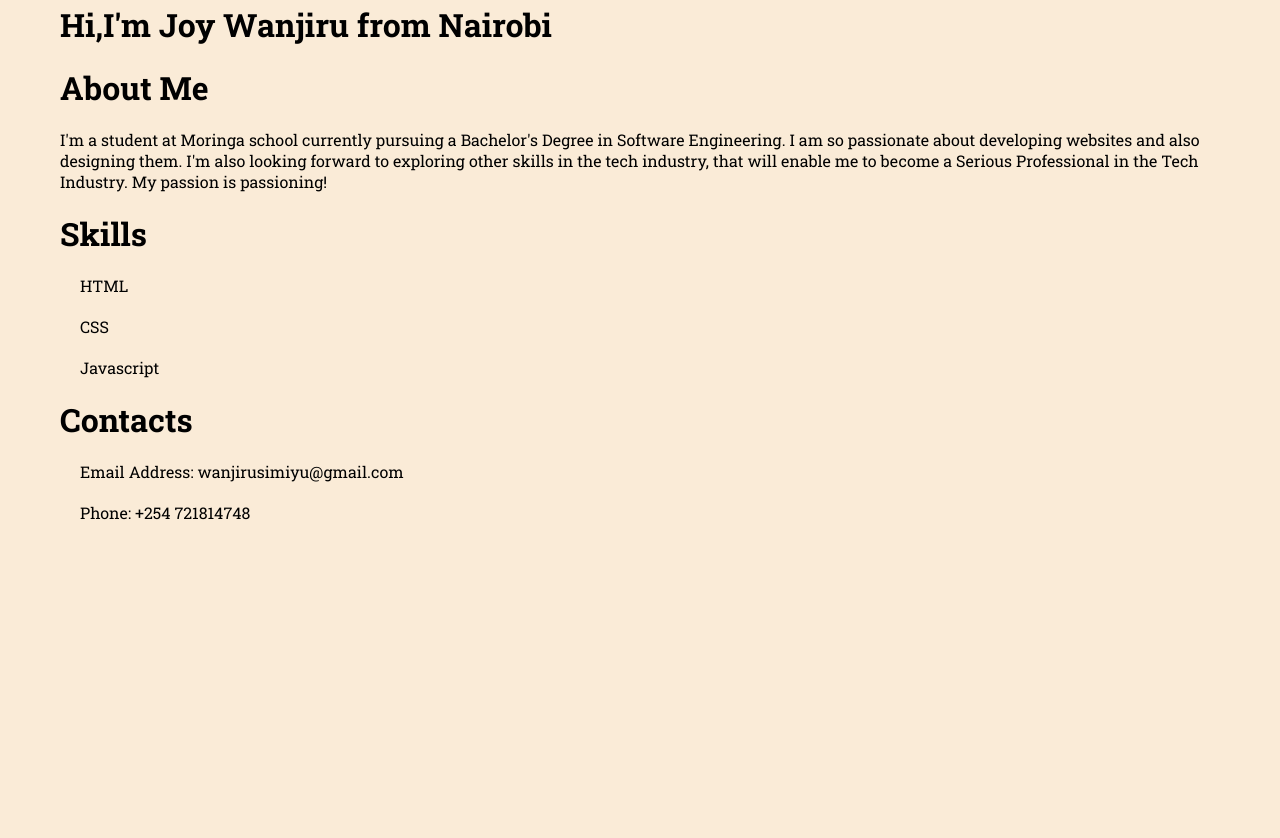
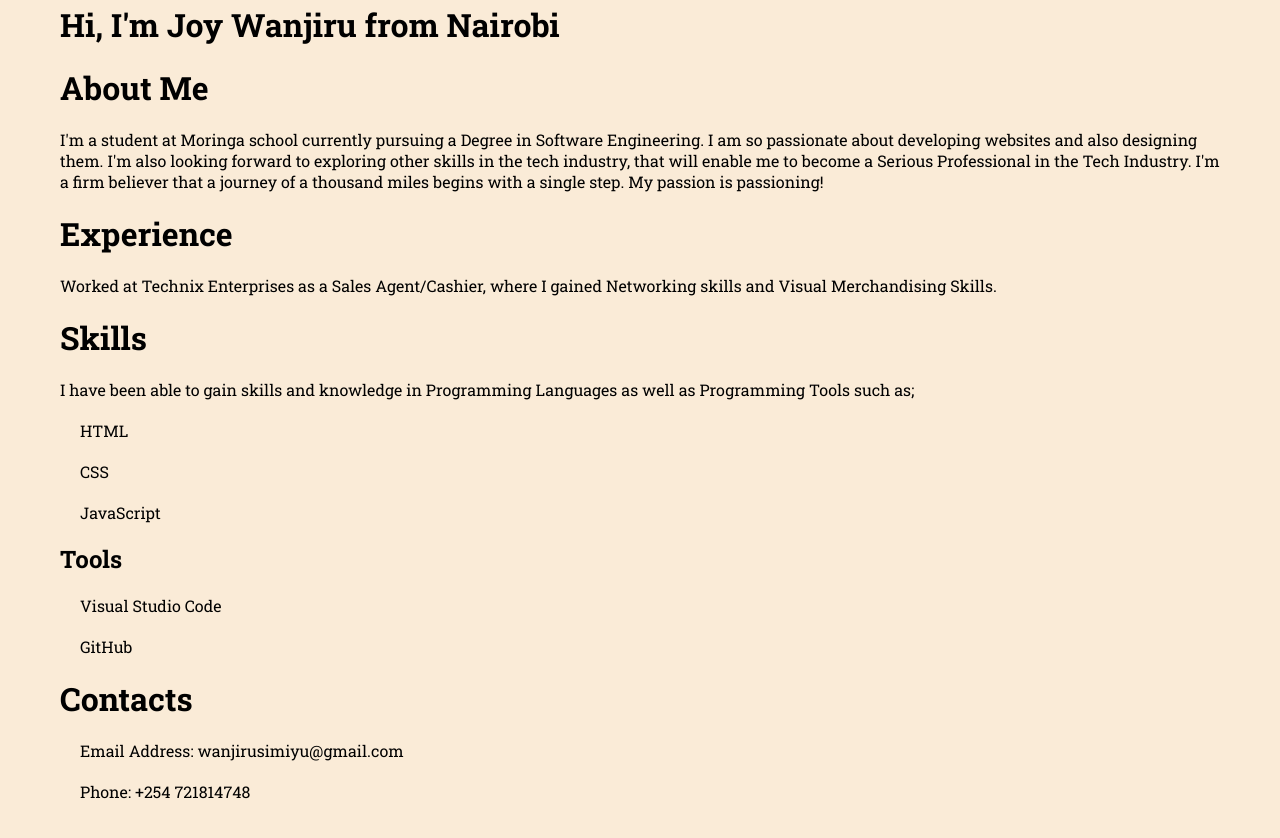
Before and after one commit to Wanjirusimiyu/chara-project, a plain HTML site: page index.html in a window 1280 px wide. Shown: the part 798-1636 px from the top of the page. Before the commit the page ends 1361 px from the top, so only its background shows below. Drawn offline with Linux system fonts and the light colour scheme.

Commit message:
modified

```diff
--- a/index.html
+++ b/index.html
@@ -1,24 +1,29 @@
 <!DOCTYPE html>
 <html lang="en">
+
 <head>
     <meta charset="UTF-8">
     <meta name="viewport" content="width=device-width, initial-scale=1.0">
     <!--Google fonts -->
     <link rel="preconnect" href="https://fonts.googleapis.com">
-<link rel="preconnect" href="https://fonts.gstatic.com" crossorigin>
-<link href="https://fonts.googleapis.com/css2?family=Josefin+Sans:ital,wght@0,100..700;1,100..700&family=Roboto+Slab:wght@100..900&display=swap" rel="stylesheet">
+    <link rel="preconnect" href="https://fonts.gstatic.com" crossorigin>
+    <link
+        href="https://fonts.googleapis.com/css2?family=Josefin+Sans:ital,wght@0,100..700;1,100..700&family=Roboto+Slab:wght@100..900&display=swap"
+        rel="stylesheet">
     <link rel="stylesheet" href="style.css" />
     <title>Chara Project</title>
 </head>
+
 <body>
     <nav>
-        <div>
+        <div id="header" class="header">
             <h1>Chara's World</h1>
         </div>
         <div class="navbar_items">
             <ul>
                 <li><a href="#home">Home</a></li>
                 <li><a href="#about">About</a></li>
+                <li><a href="#experience">Experience</a></li>
                 <li><a href="#skills">Skills</a></li>
                 <li><a href="#contacts">Contacts</a></li>
             </ul>
@@ -26,26 +31,38 @@
     </nav>
     <section class="hero">
     </section>
-    <h1>Hi,I'm Joy Wanjiru from Nairobi</h1>
+    <h1>Hi, I'm Joy Wanjiru from Nairobi</h1>
     <script src="script.js"></script>
     <h1 id="about" class="about">About Me</h1>
-    <p>I'm a student at Moringa school currently pursuing a Bachelor's Degree in Software Engineering.
+    <p>I'm a student at Moringa school currently pursuing a Degree in Software Engineering.
         I am so passionate about developing websites and also designing them.
-         I'm also looking forward to exploring other skills in the tech industry,
+        I'm also looking forward to exploring other skills in the tech industry,
         that will enable me to become a Serious Professional in the Tech Industry.
+        I'm a firm believer that a journey of a thousand miles begins with a single step.
         My passion is passioning!
     </p>
+    <h1 id="experience" class="experience">Experience</h1>
+    <p>
+        Worked at Technix Enterprises as a Sales Agent/Cashier, where I gained Networking skills and Visual
+        Merchandising Skills.
+    </p>
     <h1 id="skills" class="skills">Skills</h1>
+    <p>I have been able to gain skills and knowledge in Programming Languages as well as Programming Tools such as;</p>
     <ul>
         <li>HTML</li>
         <li>CSS</li>
-        <li>Javascript</li>
+        <li>JavaScript</li>
+    </ul>
+    <h2>Tools</h2>
+    <ul>
+        <li>Visual Studio Code</li>
+        <li>GitHub</li>
     </ul>
     <h1 id="contacts" class="contacts">Contacts</h1>
     <ul>
         <li>Email Address: wanjirusimiyu@gmail.com</li>
         <li>Phone: +254 721814748</li>
     </ul>
+</body>
 
-</body>
 </html>
```
